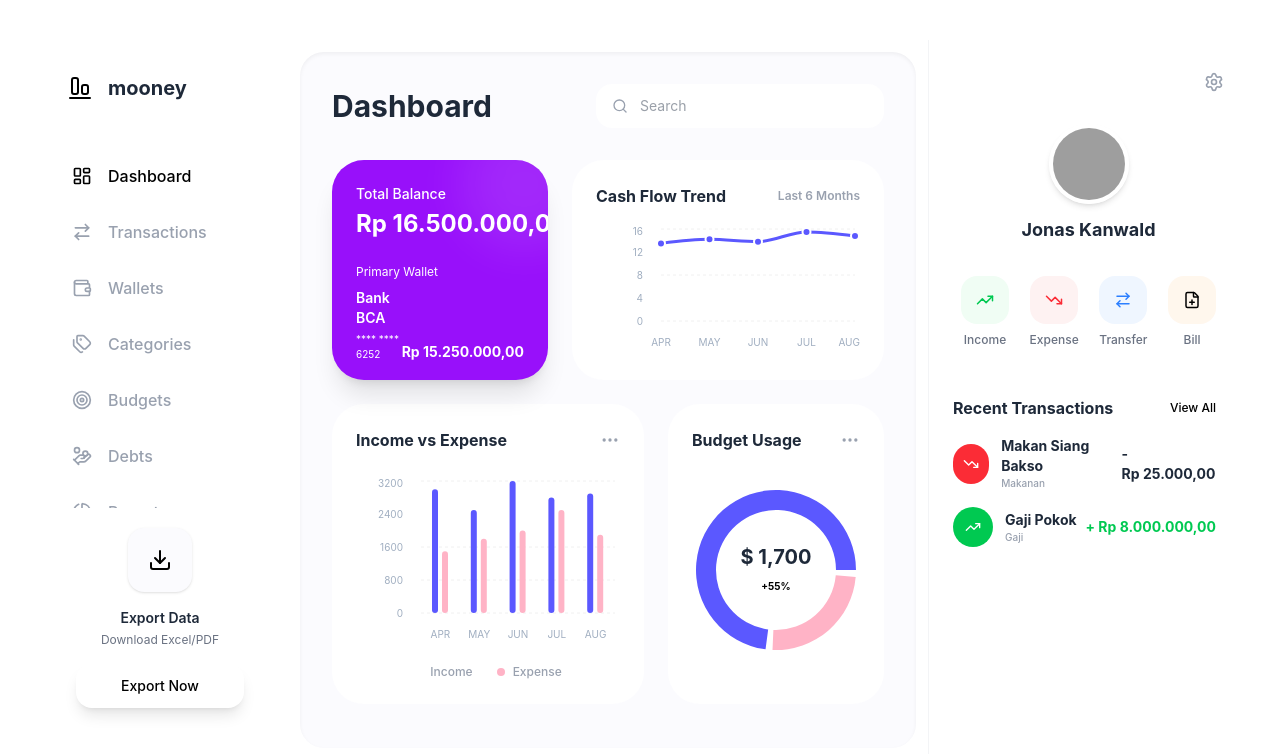
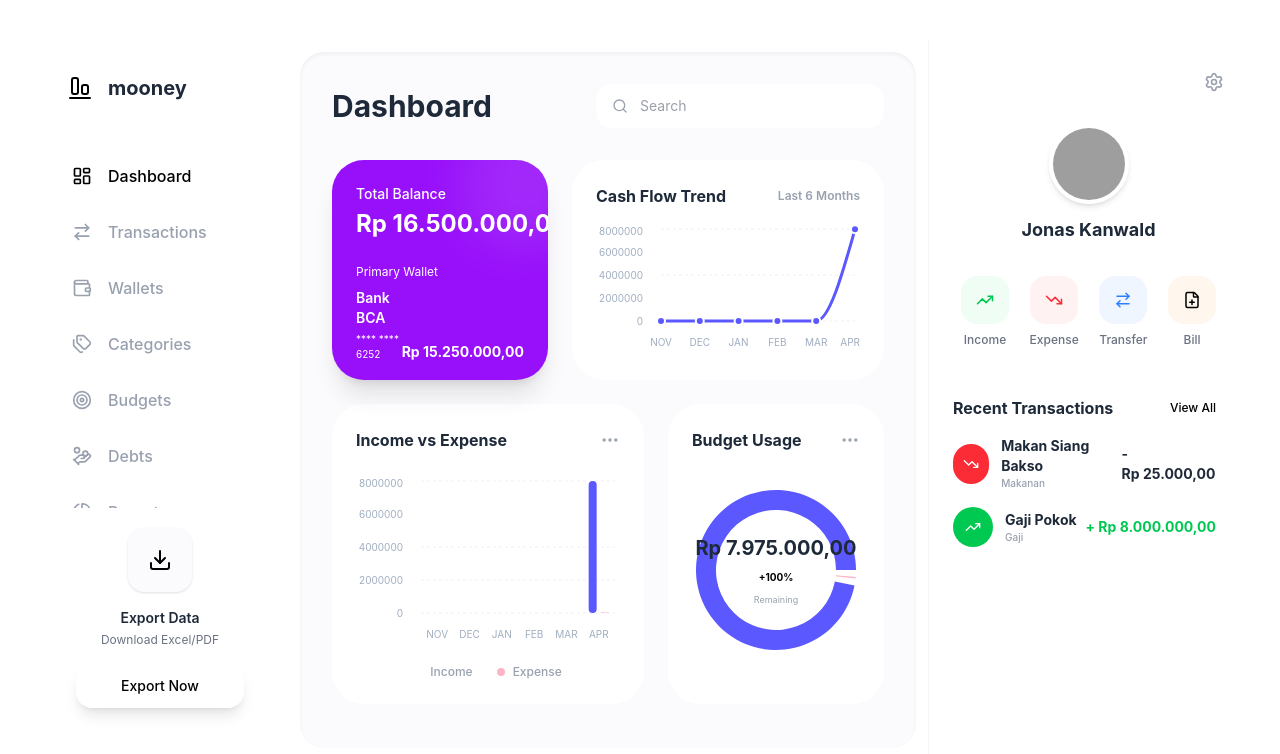
Before and after one commit to muhammaddimas452/finance-fe, a React (Vite) app: page / in a window 1280 px wide. Shown: the top 754 px of the page. Built offline with nearby package versions, Linux system fonts and the light colour scheme; grey boxes are pictures that could not be loaded.

Commit message:
add base config

```diff
--- a/src/pages/Dashboard/index.jsx
+++ b/src/pages/Dashboard/index.jsx
@@ -14,32 +14,83 @@ import {
   ResponsiveContainer,
 } from "recharts";
 import BalanceCard from "../../components/ui/BalanceCard";
-import { useUIStore } from "../../store/useUIStore";
-
-// --- DUMMY DATA UNTUK GRAFIK ---
-const exchangeData = [
-  { name: "APR", rate: 13.5 },
-  { name: "MAY", rate: 14.2 },
-  { name: "JUN", rate: 13.8 },
-  { name: "JUL", rate: 15.5 },
-  { name: "AUG", rate: 14.8 },
-];
-
-const historyData = [
-  { name: "APR", income: 3000, expense: 1500 },
-  { name: "MAY", income: 2500, expense: 1800 },
-  { name: "JUN", income: 3200, expense: 2000 },
-  { name: "JUL", income: 2800, expense: 2500 },
-  { name: "AUG", income: 2900, expense: 1900 },
-];
-
-const efficiencyData = [
-  { name: "Income", value: 75, color: "#5b58ff" },
-  { name: "Expense", value: 25, color: "#ffb3c6" },
-];
+import { useFinanceStore } from "../../store/useFinanceStore";
+import { formatRupiah } from "../../utils/currency";
 
 const Dashboard = () => {
-  const setIsRightPanelOpen = useUIStore((state) => state.setIsRightPanelOpen);
+  // 1. Ambil data transaksi dari global state
+  const { transactions } = useFinanceStore();
+
+  // 2. Hitung Efisiensi (Total Pemasukan vs Total Pengeluaran)
+  const totalIncome = transactions
+    .filter((t) => t.type === "income")
+    .reduce((acc, t) => acc + t.amount, 0);
+
+  const totalExpense = transactions
+    .filter((t) => t.type === "expense")
+    .reduce((acc, t) => acc + t.amount, 0);
+
+  // Data untuk Donut Chart
+  const efficiencyData = [
+    {
+      name: "Income",
+      value: totalIncome > 0 ? totalIncome : 1,
+      color: "#5b58ff",
+    },
+    { name: "Expense", value: totalExpense, color: "#ffb3c6" },
+  ];
+
+  // Hitung persentase sisa uang (Net) dari Income
+  const netIncome = totalIncome - totalExpense;
+  const efficiencyPercentage =
+    totalIncome > 0 ? Math.round((netIncome / totalIncome) * 100) : 0;
+
+  // 3. Proses Data untuk Bar Chart (History 6 Bulan Terakhir)
+  const monthNames = [
+    "JAN",
+    "FEB",
+    "MAR",
+    "APR",
+    "MAY",
+    "JUN",
+    "JUL",
+    "AUG",
+    "SEP",
+    "OCT",
+    "NOV",
+    "DEC",
+  ];
+  const currentMonthIndex = new Date().getMonth();
+
+  // Buat array 6 bulan ke belakang
+  const last6Months = Array.from({ length: 6 }).map((_, i) => {
+    let d = new Date();
+    d.setMonth(currentMonthIndex - 5 + i);
+    return monthNames[d.getMonth()];
+  });
+
+  // Siapkan template wadah data per bulan
+  let historyData = last6Months.map((month) => ({
+    name: month,
+    income: 0,
+    expense: 0,
+  }));
+
+  // Masukkan data transaksi asli ke dalam bulan yang sesuai
+  transactions.forEach((t) => {
+    const tMonth = monthNames[new Date(t.date).getMonth()];
+    const monthEntry = historyData.find((m) => m.name === tMonth);
+    if (monthEntry) {
+      if (t.type === "income") monthEntry.income += t.amount;
+      if (t.type === "expense") monthEntry.expense += t.amount;
+    }
+  });
+
+  // 4. Data untuk Line Chart (Cash Flow Trend = Income - Expense per bulan)
+  const cashFlowData = historyData.map((m) => ({
+    name: m.name,
+    balance: m.income - m.expense, // Saldo bersih bulan tersebut
+  }));
 
   return (
     <div className="flex flex-col h-full">
@@ -59,7 +110,9 @@ const Dashboard = () => {
 
         <button
           className="hidden md:flex lg:hidden w-10 h-10 rounded-full overflow-hidden border-2 border-brand-500 shadow-sm"
-          onClick={() => setIsRightPanelOpen(true)}
+          onClick={() => {
+            /* Trigger buka RightPanel sudah dihandle oleh global state sebelumnya jika Anda pindahkan ke MainLayout */
+          }}
         >
           <img
             src="https://i.pravatar.cc/150?img=11"
@@ -84,7 +137,7 @@ const Dashboard = () => {
           </div>
           <div className="flex-1 w-full">
             <ResponsiveContainer width="100%" height="100%">
-              <LineChart data={exchangeData}>
+              <LineChart data={cashFlowData}>
                 <CartesianGrid
                   strokeDasharray="3 3"
                   vertical={false}
@@ -102,11 +155,15 @@ const Dashboard = () => {
                   tickLine={false}
                   tick={{ fontSize: 10, fill: "#A0AEC0" }}
                   dx={-10}
+                  width={60}
                 />
-                <Tooltip cursor={{ stroke: "#e0e0ff", strokeWidth: 2 }} />
+                <Tooltip
+                  cursor={{ stroke: "#e0e0ff", strokeWidth: 2 }}
+                  formatter={(value) => formatRupiah(value)}
+                />
                 <Line
                   type="monotone"
-                  dataKey="rate"
+                  dataKey="balance"
                   stroke="#5b58ff"
                   strokeWidth={3}
                   dot={{
@@ -131,7 +188,7 @@ const Dashboard = () => {
           </div>
           <div className="flex-1 w-full">
             <ResponsiveContainer width="100%" height="100%">
-              <BarChart data={historyData} barSize={6}>
+              <BarChart data={historyData} barSize={8}>
                 <CartesianGrid
                   strokeDasharray="3 3"
                   vertical={false}
@@ -149,8 +206,12 @@ const Dashboard = () => {
                   tickLine={false}
                   tick={{ fontSize: 10, fill: "#A0AEC0" }}
                   dx={-10}
+                  width={60}
                 />
-                <Tooltip cursor={{ fill: "transparent" }} />
+                <Tooltip
+                  cursor={{ fill: "transparent" }}
+                  formatter={(value) => formatRupiah(value)}
+                />
                 <Bar
                   dataKey="income"
                   fill="#5b58ff"
@@ -164,7 +225,6 @@ const Dashboard = () => {
               </BarChart>
             </ResponsiveContainer>
           </div>
-          {/* Legend Custom */}
           <div className="flex justify-center gap-6 mt-4 text-xs font-medium text-gray-400">
             <div className="flex items-center gap-2">
               <div className="w-2 h-2 rounded-full bg-brand-500"></div> Income
@@ -199,12 +259,21 @@ const Dashboard = () => {
                 </Pie>
               </PieChart>
             </ResponsiveContainer>
-            {/* Teks di tengah Donut Chart */}
+
+            {/* Teks di tengah Donut Chart Otomatis */}
             <div className="absolute flex flex-col items-center">
-              <span className="text-xl font-bold text-gray-800">$ 1,700</span>
-              <span className="text-[10px] font-bold text-brand-500 bg-brand-50 px-2 py-1 rounded-md mt-1">
-                +55%
+              <span className="text-xl font-bold text-gray-800">
+                {/* Jika net income minus, tampilkan 0 atau Rp 0 */}
+                {netIncome > 0 ? formatRupiah(netIncome) : "Rp 0"}
               </span>
+              <span
+                className={`text-[10px] font-bold px-2 py-1 rounded-md mt-1 ${efficiencyPercentage > 0 ? "text-brand-500 bg-brand-50" : "text-red-500 bg-red-50"}`}
+              >
+                {efficiencyPercentage > 0
+                  ? `+${efficiencyPercentage}%`
+                  : `${efficiencyPercentage}%`}
+              </span>
+              <span className="text-[9px] text-gray-400 mt-1">Remaining</span>
             </div>
           </div>
         </div>
--- a/src/store/useFinanceStore.jsx
+++ b/src/store/useFinanceStore.jsx
@@ -13,6 +13,7 @@ export const useFinanceStore = create((set) => ({
     { id: 2, name: "Gaji", type: "income", icon: "Banknote" },
     { id: 3, name: "Transportasi", type: "expense", icon: "Car" },
     { id: 4, name: "Hiburan", type: "expense", icon: "Gamepad" },
+    { id: 5, name: "Penginapan", type: "expense", icon: "House" },
   ],
 
   transactions: [
--- a/vite.config.js
+++ b/vite.config.js
@@ -5,6 +5,7 @@ import tailwindcss from "@tailwindcss/vite";
 // https://vite.dev/config/
 export default defineConfig({
   plugins: [react(), tailwindcss()],
+  base: "https://github.com/muhammaddimas452/finance-fe",
   theme: {
     extend: {
       colors: {
```
